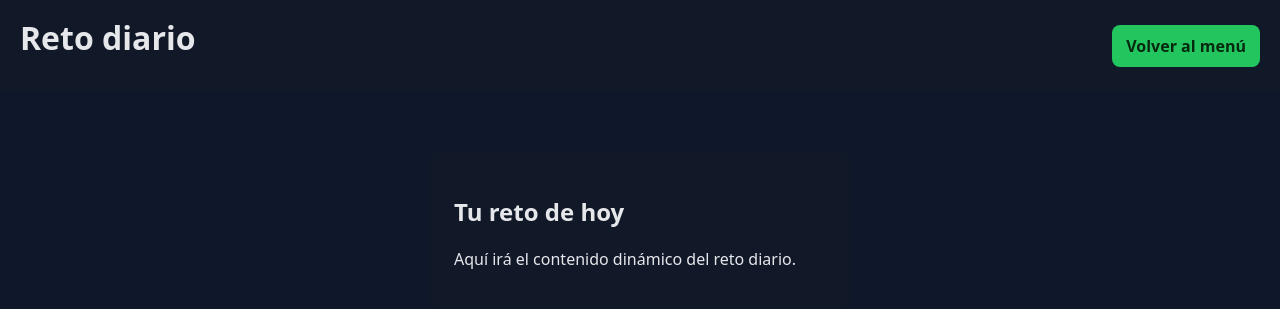
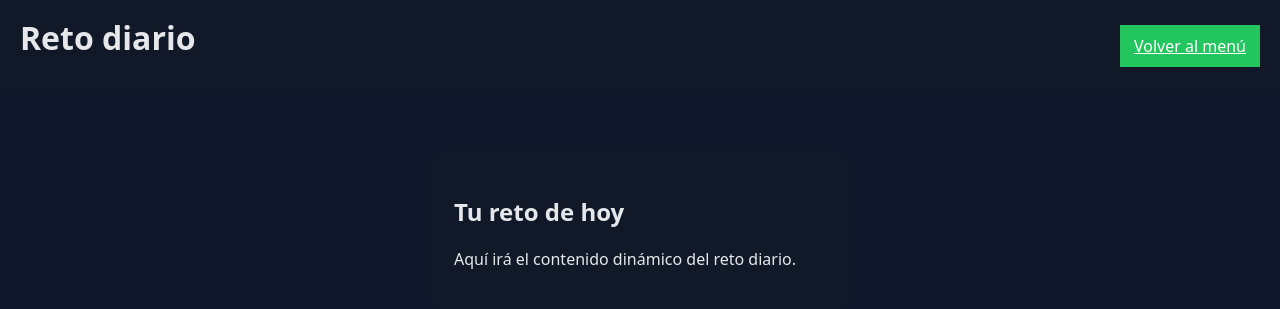
Before and after one commit to EliasOrellana437/PruebaProyecto, a Django app: page /retos-diarios/ in a window 1280 px wide. Shown: the top 309 px of the page. Run offline with Django 5.2, Linux system fonts and the light colour scheme.

Commit message:
cambio color pruebas

```diff
--- a/static/css/styles.css
+++ b/static/css/styles.css
@@ -30,11 +30,10 @@ input { padding: 10px 12px; border-radius: 8px; border: 1px solid #1f2937; backg
 .btn-volver {
   padding: 10px 14px;
   background: var(--accent);
-  color: #06290f;
-  border: none;
-  border-radius: 8px;
-  font-weight: 700;
-  text-decoration: none;
-  display: inline-block;
-  margin-left: auto;
+  color: white; /* ← ahora el texto será blanco */
 }
+
+
+.btn-volver:hover {
+  background: #16a34a; /* un verde más oscuro al pasar el mouse */
+}
```
Also changed, not shown: db.sqlite3.
